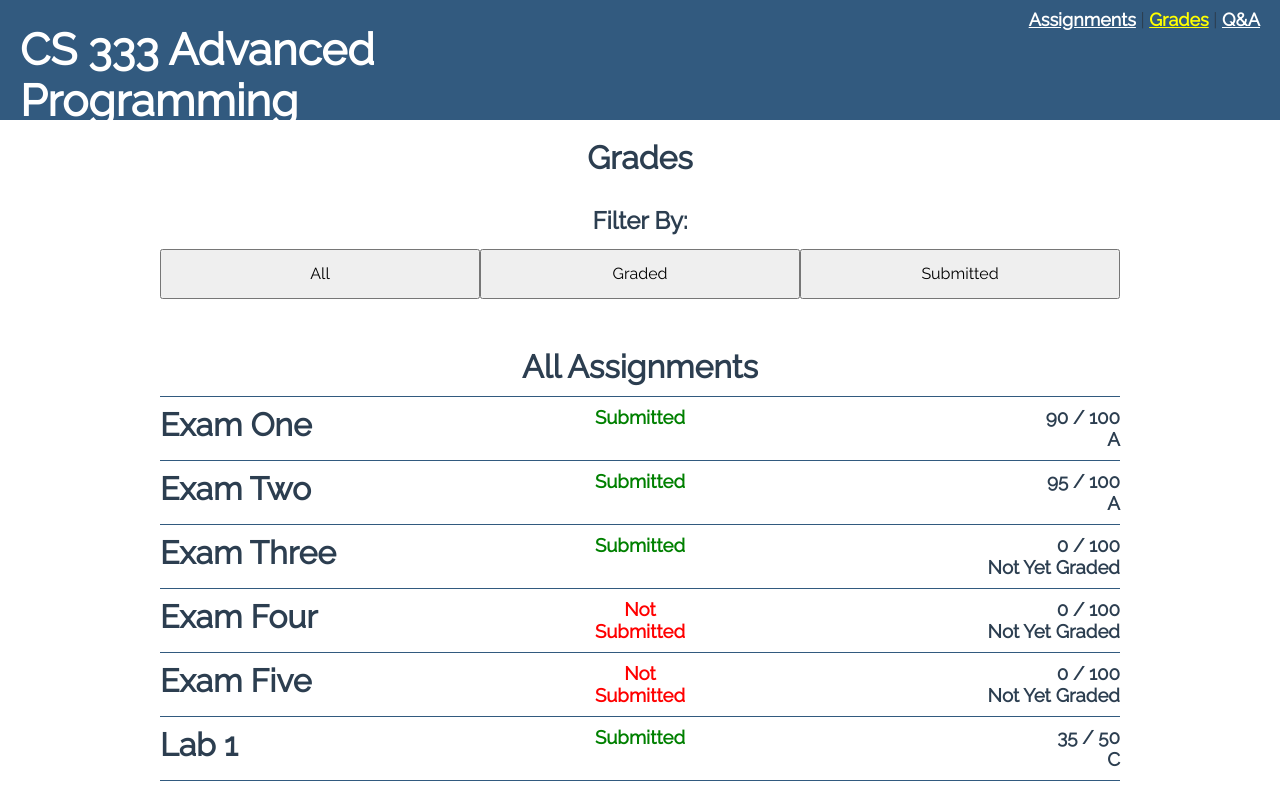
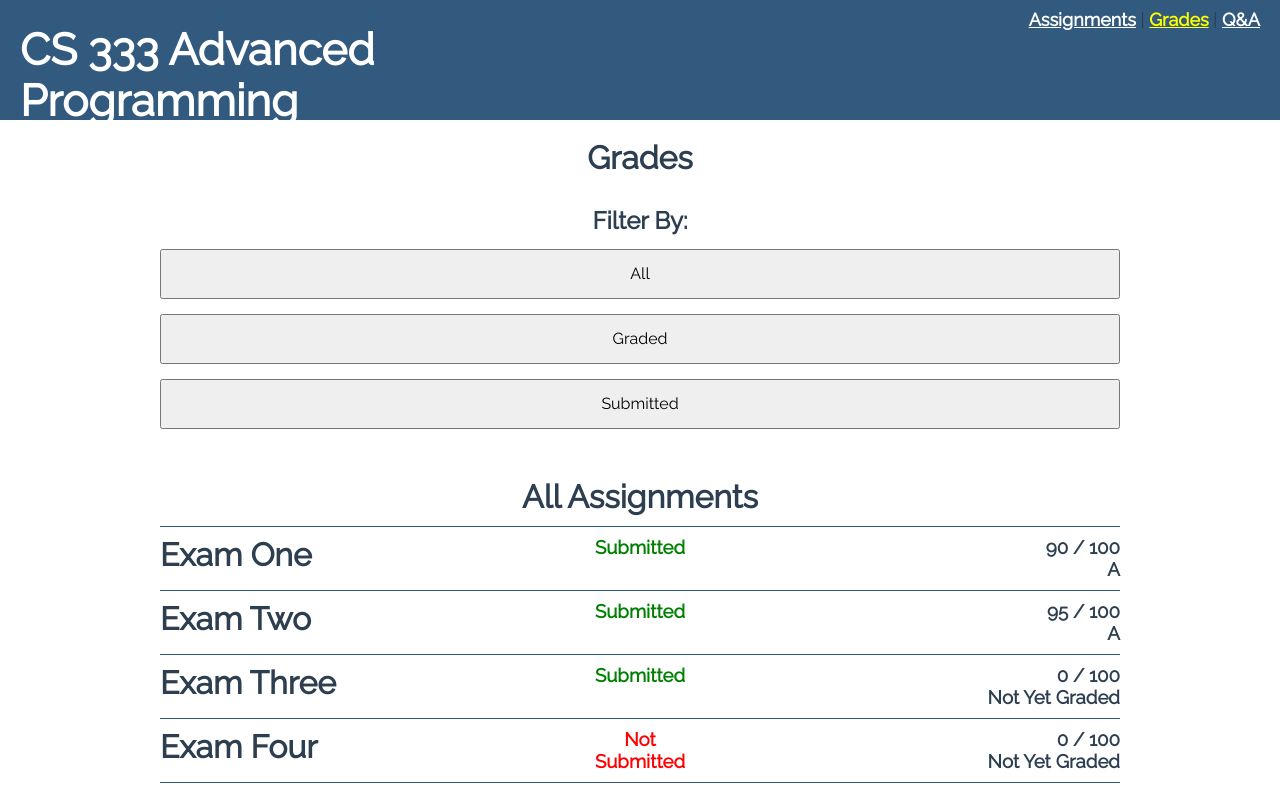
Before and after one commit to Pay10-VA/Creative-Project-3, a Vue app in the folder learning-management/: page /about in a window 1280 px wide. Shown: the top 791 px of the page. Built offline with nearby package versions, Linux system fonts and the light colour scheme.

Commit message:
Fixed grades page buttons

```diff
--- a/learning-management/src/views/About.vue
+++ b/learning-management/src/views/About.vue
@@ -148,13 +148,6 @@ button {
       display: block-flex;
     }
 
-    #button-div {
-      display: flex;
-      /*justify-content: space-between;*/
-      margin-left: auto;
-      margin-right: auto;
-    }
-
     #total {
       display: flex;
     }
@@ -172,14 +165,7 @@ button {
       width: 50%;
     }
 
-    #grade-text-right {
 
-    }
-
-    button:hover {
-      color: white;
-      background-color: #325A7F;
-    }
 
 }
 
```
